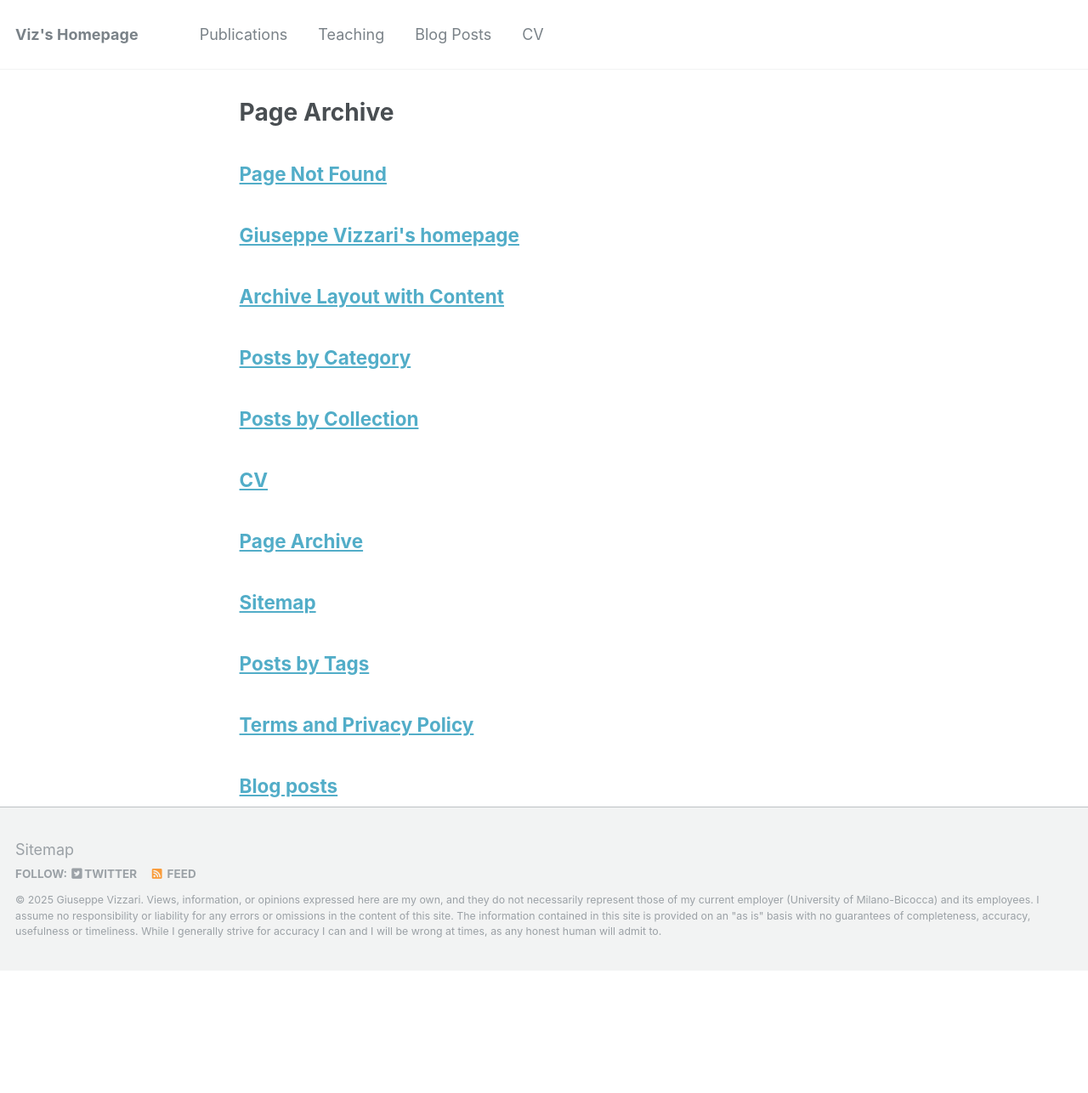
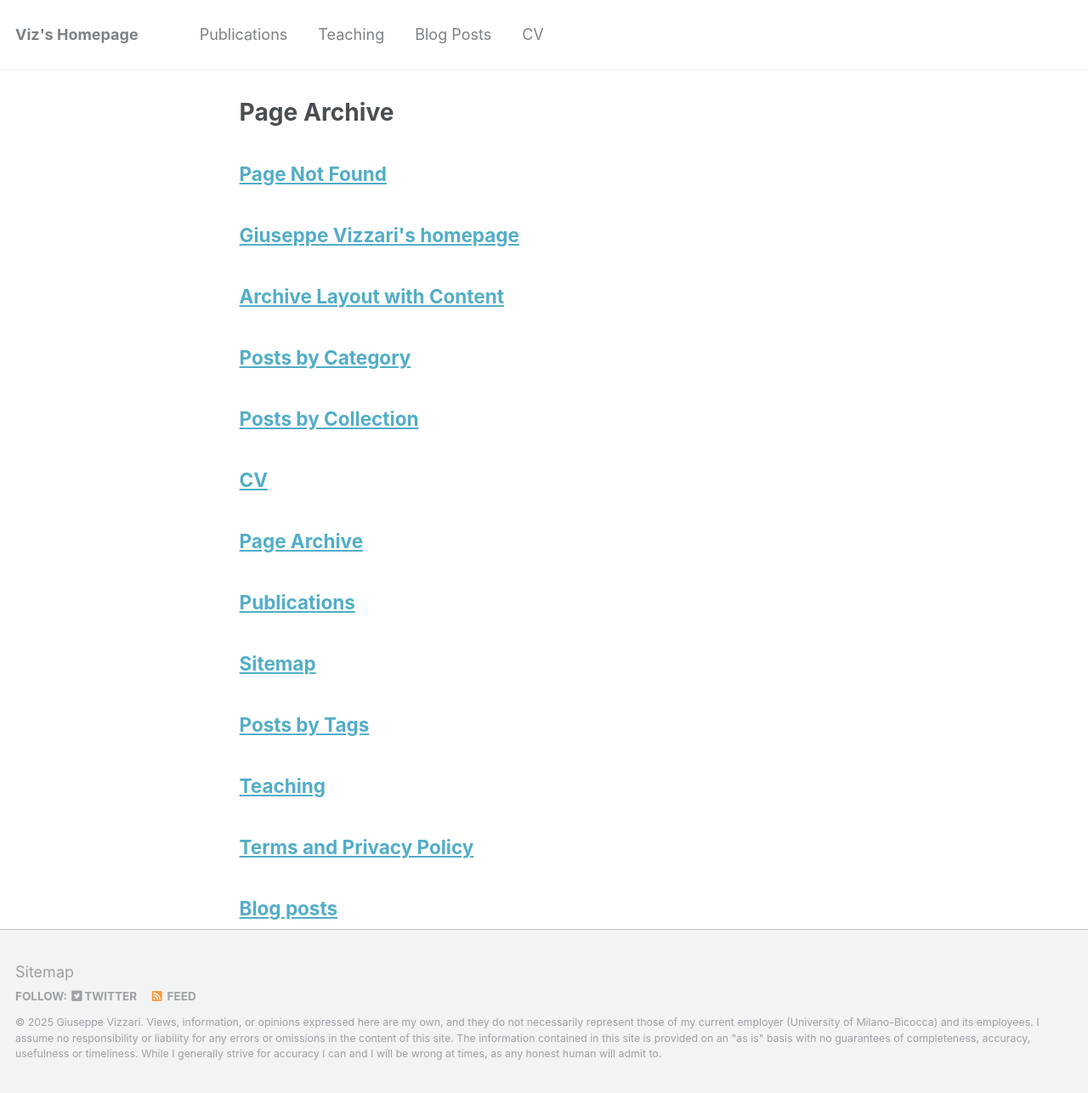
Before and after one commit to GiuseppeVizzari/GiuseppeVizzari.github.io, a Jekyll site: the page built from _pages/page-archive.html, in a window 1280 px wide. Shown: the whole page at 85% size. Built offline with Jekyll 4.4.1, drawn with Linux system fonts in a browser that asks for light colours; before the commit the page ends 1142 px from its top, so only the background shows below that; part of the change alters nothing that is shown.

Commit message:
Avevo incasinato due pagine (publications e teaching) come un cretino...

```diff
--- a/_config.yml
+++ b/_config.yml
@@ -96,6 +96,8 @@ author:
 include:
   - .htaccess
   - _pages
+  - _pages/publications.md
+  - _pages/teaching.md
 exclude:
   - "*.sublime-project"
   - "*.sublime-workspace"
@@ -124,10 +126,8 @@ exclude:
   - _pages/markdown.md
   - _pages/non-menu-page.md
   - _pages/portfolio.html
-  - _pages/publications.md
   - _pages/talkmap.html
   - _pages/talks.html
-  - _pages/teaching.md
   - _portfolio
   - _publications
   - _talks
```
Also changed, not shown: _data/navigation.yml (line endings or trailing spaces).
